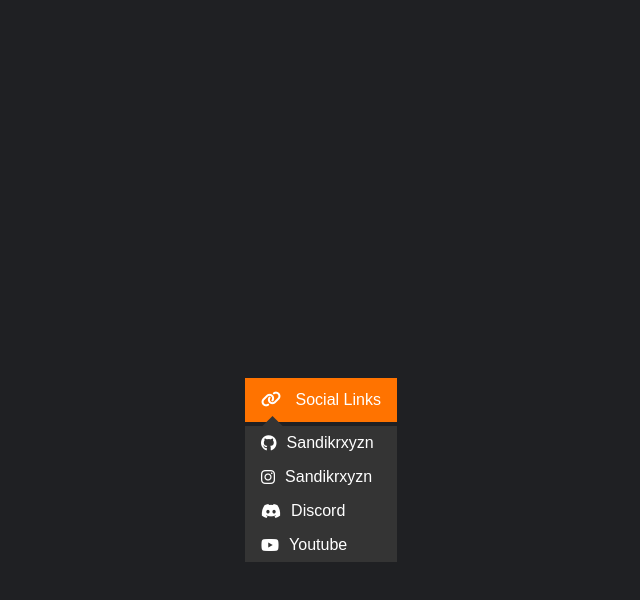
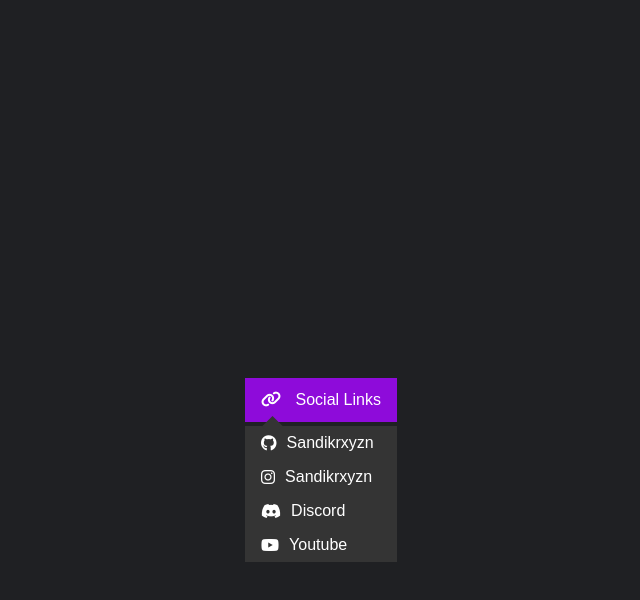
Before and after one commit to suryamsj/dark-portfolio, a website: page dropdown/index.html in a window 1280 px wide. In both pictures the pointer is over the element "Social Links". Shown: the whole page, without its empty margins (319-959 px from the left). Drawn offline with Linux system fonts and the light colour scheme.

Commit message:
Update style.css

```diff
--- a/dropdown/style.css
+++ b/dropdown/style.css
@@ -78,5 +78,5 @@ body {
   }
 
   .dropdown:hover > .label {
-    background: rgb(255, 115, 0);
+    background: rgb(142, 11, 218);
   }
```
